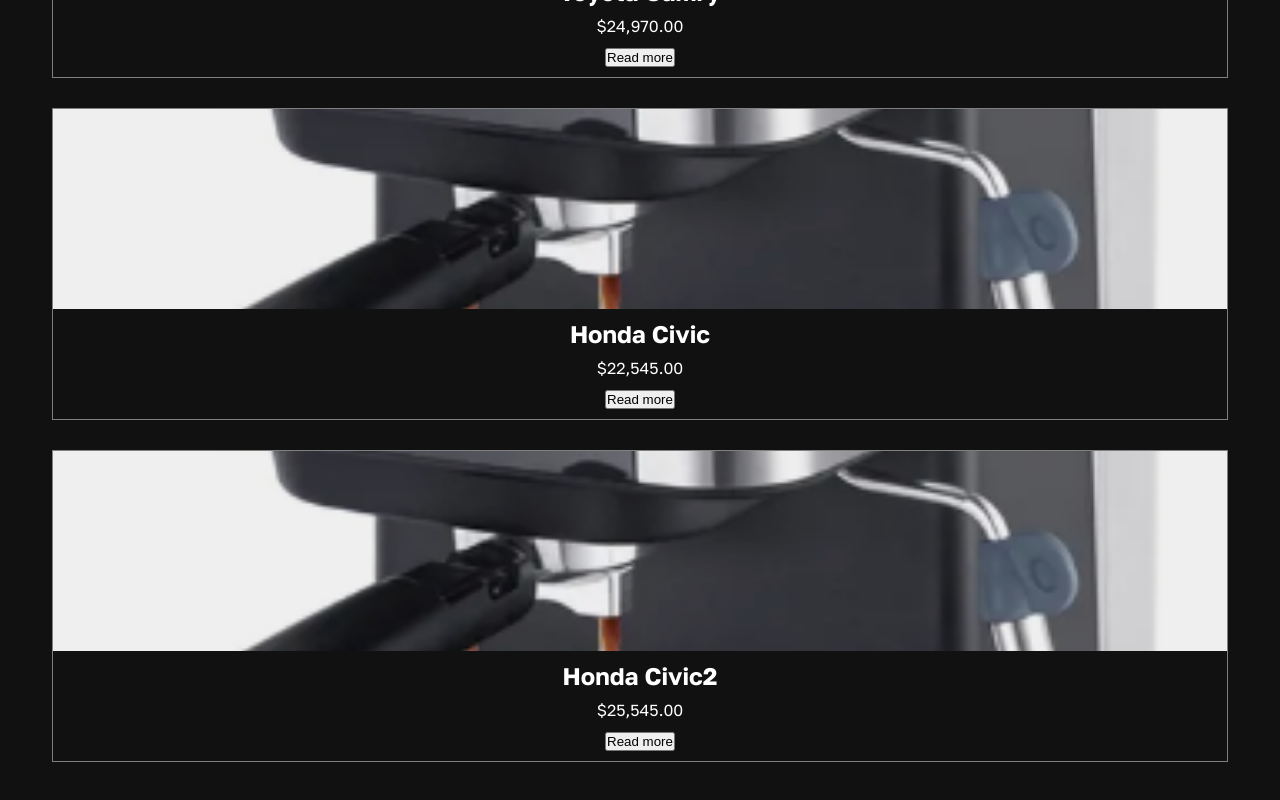
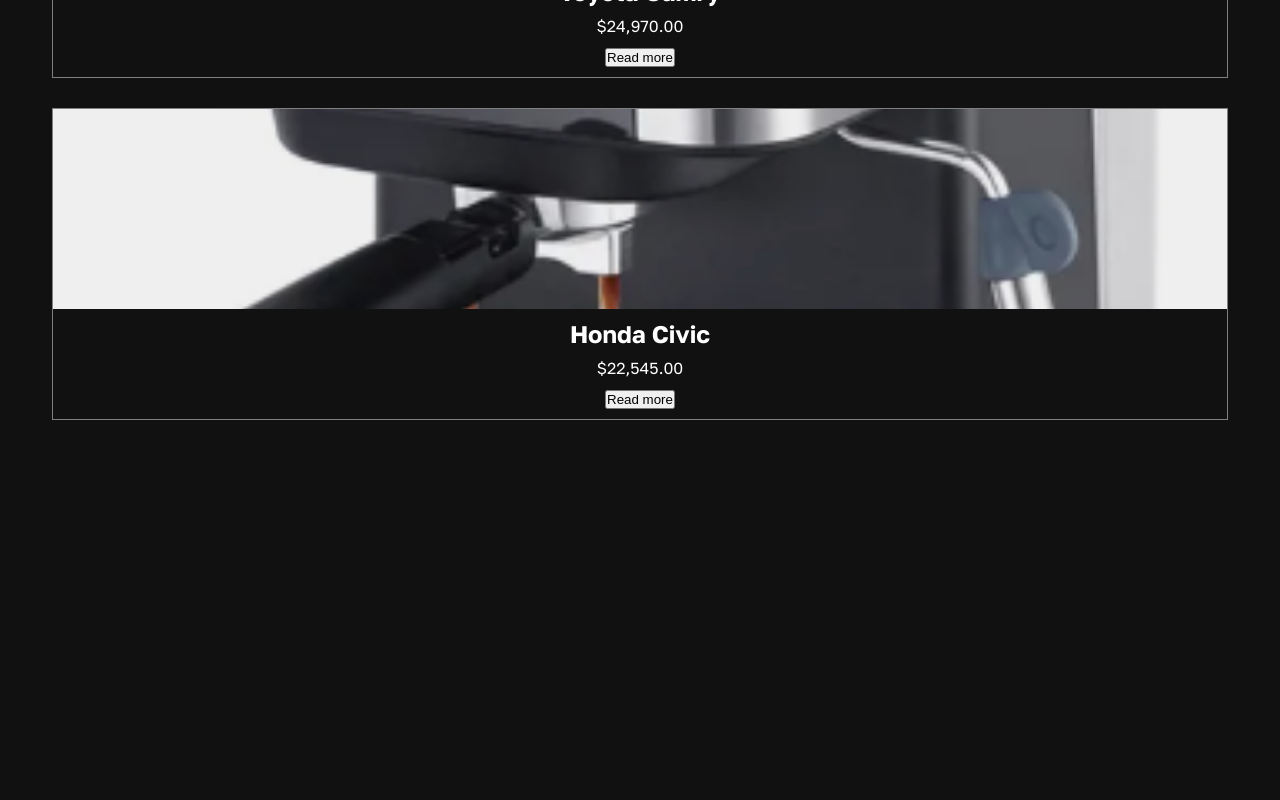
Before and after one commit to smplcod/red-car-catalog, a React (Vite) app: page / in a window 1280 px wide. Shown: the part 354-1154 px from the top of the page. After the commit the page ends 866 px from the top, so only its background shows below. Built offline with nearby package versions, Linux system fonts and the light colour scheme.

Commit message:
filter bug fixed

```diff
--- a/src/components/screens/home/Home.jsx
+++ b/src/components/screens/home/Home.jsx
@@ -14,8 +14,8 @@ function Home() {
     <div>
       <h1>Cars catalog</h1>
       <div>
-        {cars.length ? (
-          cars.map((car) => <CarItem key={car.id} car={car} />)
+        {filteredCars.length ? (
+          filteredCars.map((car) => <CarItem key={car.id} car={car} />)
         ) : (
           <p>There are no cars</p>
         )}
--- a/src/components/screens/home/cars.data.js
+++ b/src/components/screens/home/cars.data.js
@@ -14,7 +14,7 @@ export const cars = [
   {
     id: 3,
     name: "Honda Civic2",
-    price: 25545,
+    price: 9000,
     image: "http://localhost:5173/images/1.png",
   },
 ];
```
